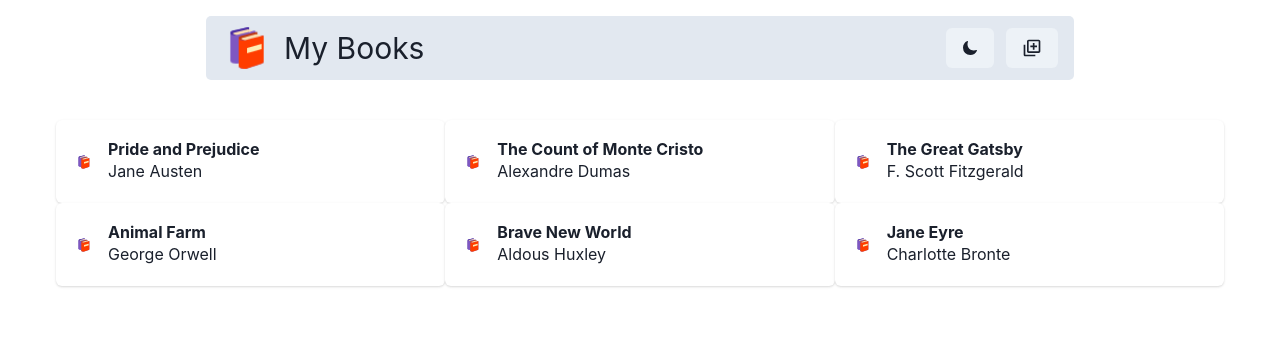
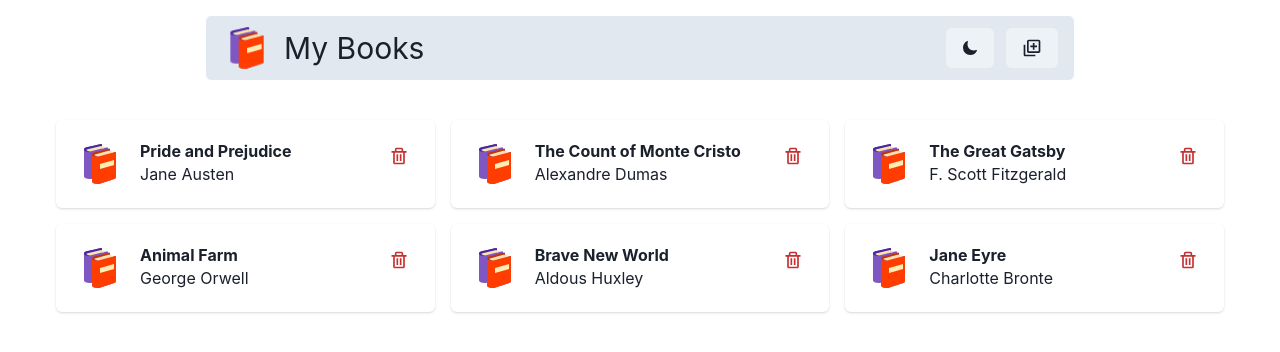
Before and after one commit to LaurenCummings/book-project, a React (Vite) app in the folder frontend/: page / in a window 1280 px wide. Shown: the top 352 px of the page. Built offline with nearby package versions, Linux system fonts and the light colour scheme.

Commit message:
added more content to book card and fixed gap

```diff
--- a/frontend/src/components/BookCard.jsx
+++ b/frontend/src/components/BookCard.jsx
@@ -1,4 +1,5 @@
-import { Box, Card, CardHeader, Flex, Heading, Image, Text } from "@chakra-ui/react";
+import { Box, Card, CardHeader, Flex, Heading, IconButton, Image, Text } from "@chakra-ui/react";
+import { BiTrash } from "react-icons/bi";
 
 const BookCard = ({ book }) => {
   return (
@@ -6,14 +7,23 @@ const BookCard = ({ book }) => {
         <CardHeader>
             <Flex gap={4}>
                 <Flex flex={"1"} gap={"4"} alignItems={"center"}>
-                    <Image src="./books.png" />
+                    <Image src="./books_large.png" />
 
                     <Box>
                         <Heading size="sm">{book.title}</Heading>
                         <Text>{book.author}</Text>
                     </Box>
                 </Flex>
-                <Flex></Flex>
+                <Flex>
+                    {/* <EditModal book={book} /> */}
+                    <IconButton
+                        variant="ghost"
+                        colorScheme="red"
+                        size={"sm"}
+                        aria-label="See menu"
+                        icon={<BiTrash size={20} />}
+                    />
+                </Flex>
             </Flex>
         </CardHeader>
     </Card>
--- a/frontend/src/components/BookGrid.jsx
+++ b/frontend/src/components/BookGrid.jsx
@@ -10,6 +10,7 @@ const UserGrid = () => {
         md: "repeat(2, 1fr)",
         lg: "repeat(3, 1fr)",
       }}
+      gap={4}
     >
       {BOOKS.map((book) => (
         <BookCard key={book.id} book={book} />
```
